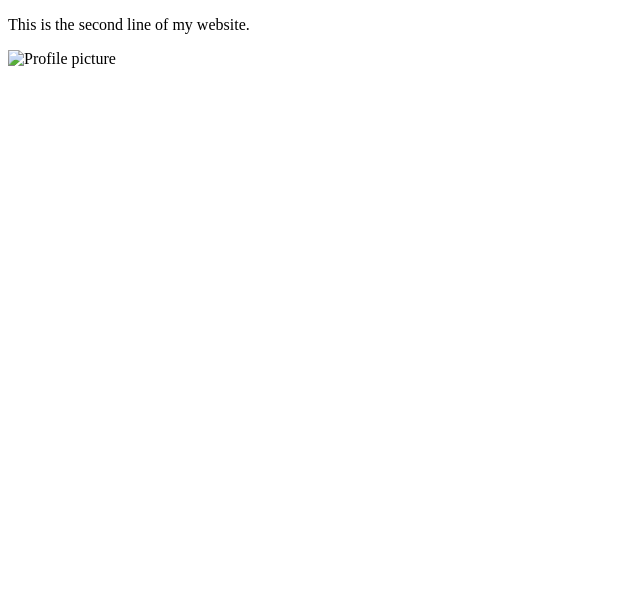
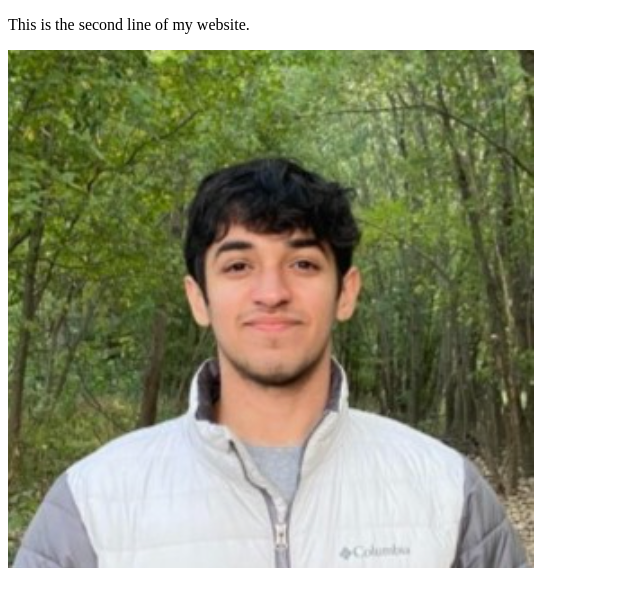
Before and after one commit to adi-252/adi-252.github.io, a plain HTML site: page index.html in a window 1280 px wide. Shown: the whole page, without its empty margins (0-640 px from the left). Drawn offline with Linux system fonts and the light colour scheme.

Commit message:
Update index.html

```diff
--- a/index.html
+++ b/index.html
@@ -7,6 +7,6 @@
 
   <body>
     <p> This is the second line of my website.</p>
-    <img src ="myPic.png" alt ="Profile picture">
+    <img src ="Screen Shot 2023-04-22 at 12.40.24 AM.png" alt ="Profile picture">
   </body>
   </html>
```
